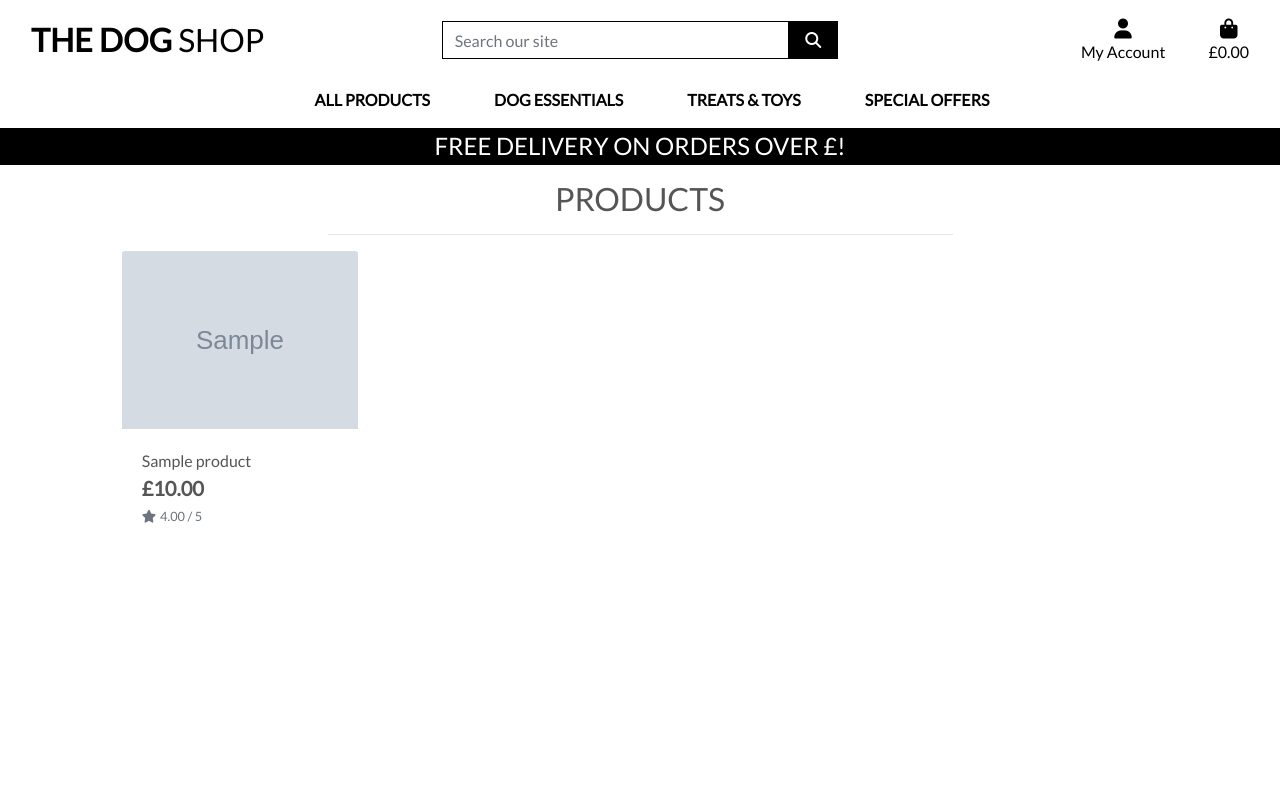
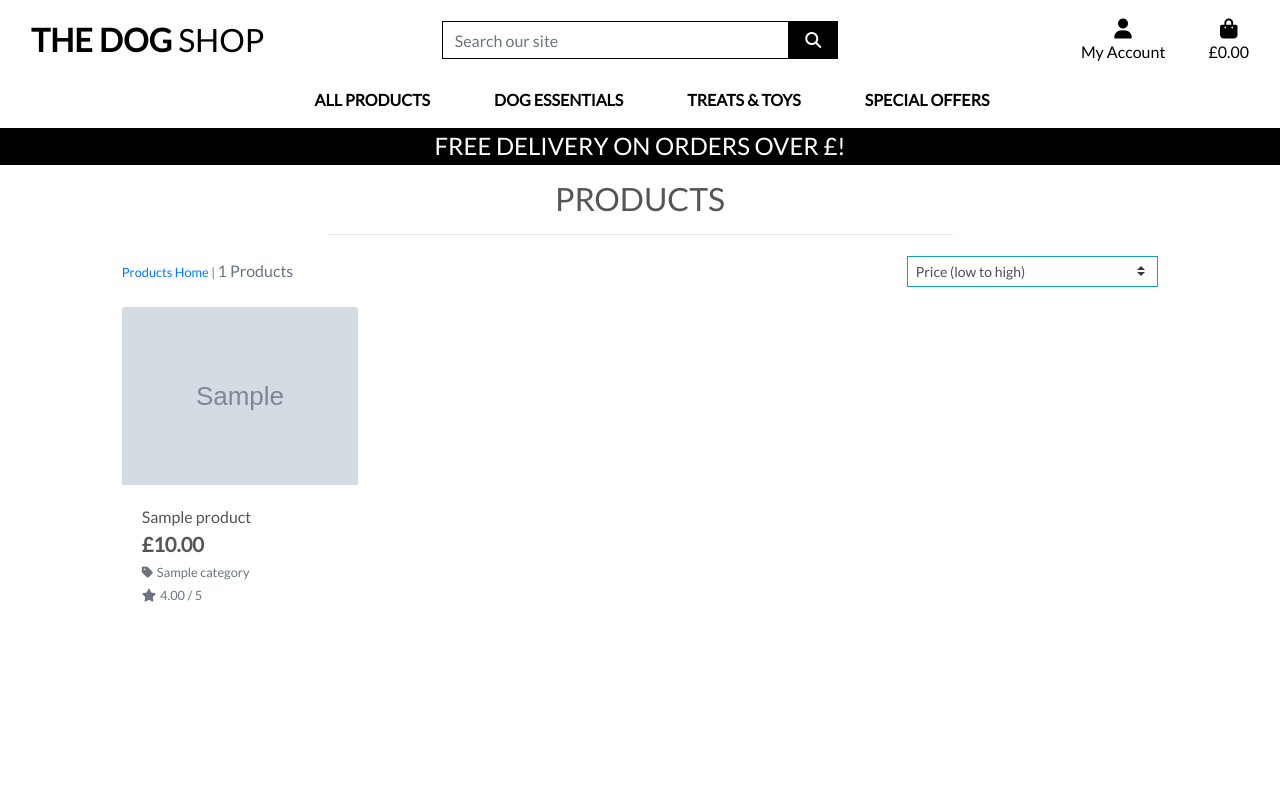
Before and after one commit to jmjry/dogs, a Django app: a page that uses templates/includes/main-nav.html in a window 1280 px wide. Run offline with Django 3.2, Linux system fonts and the light colour scheme; tables that the repository leaves empty hold one stand-in row (values such as "Sample post"); grey boxes marked "Sample" are stand-in pictures; some libraries are stand-ins or nearby versions.

Commit message:
Added filter sorting bar function

```diff
--- a/products/templates/products/products.html
+++ b/products/templates/products/products.html
@@ -15,12 +15,41 @@
         <div class="row">
             <div class="col text-center mt-3">
                 <h2 class="logo-font">Products</h2>
+                {% for c in current_categories %}
+                    <a class="category-badge text-decoration-none" href="{% url 'products' %}?category={{ c.name }}">
+                        <span class="p-2 mt-2 badge badge-white text-black rounded-0 border border-dark">{{ c.friendly_name }}</span>
+                    </a>
+                {% endfor %}
                 <hr class="w-50 mb-1">
             </div>
         </div>
         <div class="row">
             <div class="product-container col-10 offset-1">
-                <div class="row mt-1 mb-2"></div>
+                <div class="row mt-1 mb-2">
+                    <div class="col-12 col-md-6 my-auto order-md-last d-flex justify-content-center justify-content-md-end">
+                        <div class="sort-select-wrapper w-50">
+                            <select id="sort-selector" class="custom-select custom-select-sm rounded-0 border border-{% if current_sorting != 'None_None' %}info{% else %}black{% endif %}">
+                                <option value="reset" {% if current_sorting == 'None_None' %}selected{% endif %}>Sort by...</option>
+                                <option value="price_asc" {% if current_sorting == 'price_asc' %}selected{% endif %}>Price (low to high)</option>
+                                <option value="price_desc" {% if current_sorting == 'price_desc' %}selected{% endif %}>Price (high to low)</option>
+                                <option value="rating_asc" {% if current_sorting == 'rating_asc' %}selected{% endif %}>Rating (low to high)</option>
+                                <option value="rating_desc" {% if current_sorting == 'rating_desc' %}selected{% endif %}>Rating (high to low)</option>
+                                <option value="name_asc" {% if current_sorting == 'name_asc' %}selected{% endif %}>Name (A-Z)</option>
+                                <option value="name_desc" {% if current_sorting == 'name_desc' %}selected{% endif %}>Name (Z-A)</option>
+                                <option value="category_asc" {% if current_sorting == 'category_asc' %}selected{% endif %}>Category (A-Z)</option>
+                                <option value="category_desc" {% if current_sorting == 'category_desc' %}selected{% endif %}>Category (Z-A)</option>
+                            </select>
+                        </div>
+                    </div>
+                    <div class="col-12 col-md-6 order-md-first">
+                        <p class="text-muted mt-3 text-center text-md-left">
+                            {% if search_term or current_categories or current_sorting != 'None_None' %}
+                                <span class="small"><a href="{% url 'products' %}">Products Home</a> | </span>
+                            {% endif %}
+                            {{ products|length }} Products{% if search_term %} found for <strong>"{{ search_term }}"</strong>{% endif %}
+                        </p>
+                    </div>
+                </div>
                 <div class="row">
                     {% for product in products %}
                         <div class="col-sm-6 col-md-6 col-lg-4 col-xl-3">
@@ -41,6 +70,13 @@
                                     <div class="row">
                                         <div class="col">
                                             <p class="lead mb-0 text-left font-weight-bold">£{{ product.price }}</p>
+                                            {% if product.category %}
+                                            <p class="small mt-1 mb-0">
+                                                <a class="text-muted" href="{% url 'products' %}?category={{ product.category.name }}">
+                                                    <i class="fas fa-tag mr-1"></i>{{ product.category.friendly_name }}
+                                                </a>
+                                            </p>
+                                            {% endif %}
                                             {% if product.rating %}
                                                 <small class="text-muted"><i class="fas fa-star mr-1"></i>{{ product.rating }} / 5</small>
                                             {% else %}
@@ -77,3 +113,35 @@
         </div>
     </div>
 {% endblock %}
+
+{% block postloadjs %}
+    {{ block.super }}
+    <script type="text/javascript">
+		$('.btt-link').click(function(e) {
+			window.scrollTo(0,0)
+		})
+	</script>
+
+    <script type="text/javascript">
+        $('#sort-selector').change(function() {
+            var selector = $(this);
+            var currentUrl = new URL(window.location);
+
+            var selectedVal = selector.val();
+            if(selectedVal != "reset"){
+                var sort = selectedVal.split("_")[0];
+                var direction = selectedVal.split("_")[1];
+
+                currentUrl.searchParams.set("sort", sort);
+                currentUrl.searchParams.set("direction", direction);
+
+                window.location.replace(currentUrl);
+            } else {
+                currentUrl.searchParams.delete("sort");
+                currentUrl.searchParams.delete("direction");
+
+                window.location.replace(currentUrl);
+            }
+        })
+    </script>
+{% endblock %}
--- a/products/views.py
+++ b/products/views.py
@@ -12,8 +12,24 @@ def all_products(request):
     products = Product.objects.all()
     query = None
     categories = None
+    sort = None
+    direction = None
 
     if request.GET:
+        if 'sort' in request.GET:
+            sortkey = request.GET['sort']
+            sort = sortkey
+            if sortkey == 'name':
+                sortkey = 'lower_name'
+                products = products.annotate(lower_name=Lower('name'))
+            if sortkey == 'category':
+                sortkey = 'category__name'
+            if 'direction' in request.GET:
+                direction = request.GET['direction']
+                if direction == 'desc':
+                    sortkey = f'-{sortkey}'
+            products = products.order_by(sortkey)
+
         if 'category' in request.GET:
             categories = request.GET['category'].split(',')
             products = products.filter(category__name__in=categories)
@@ -28,10 +44,13 @@ def all_products(request):
             queries = Q(name__icontains=query) | Q(description__icontains=query)
             products = products.filter(queries)
 
+    current_sorting = f'{sort}_{direction}'
+
     context = {
         'products': products,
         'search_term': query,
         'current_categories': categories,
+        'current_sorting': current_sorting,
     }
 
     return render(request, 'products/products.html', context)
--- a/static/css/base.css
+++ b/static/css/base.css
@@ -70,6 +70,12 @@ body {
 	z-index: -1;
 }
 
+a.category-badge > span.badge:hover {
+    background: #212529 !important;
+    color: #fff !important;
+
+}
+
 /* -------------------------------- Media Queries */
 
 /* Slightly larger container on xl screens */
--- a/templates/includes/main-nav.html
+++ b/templates/includes/main-nav.html
@@ -5,9 +5,9 @@
                 All Products
             </a>
             <div class="dropdown-menu border-0" aria-labelledby="all-products-link">
-                <a href="" class="dropdown-item">By Price</a>
-                <a href="" class="dropdown-item ">By Rating</a>
-                <a href="" class="dropdown-item ">By Category</a>
+                <a href="{% url 'products' %}?sort=price&direction=asc" class="dropdown-item">By Price</a>
+                <a href="{% url 'products' %}?sort=rating&direction=desc" class="dropdown-item ">By Rating</a>
+                <a href="{% url 'products' %}?sort=category&direction=asc" class="dropdown-item ">By Category</a>
                 <a href="{% url 'products' %}" class="dropdown-item">All Products</a>
             </div>
         </li>
```
Also changed, not shown: products/templates/products/product_detail.html (+7 -0 lines).
